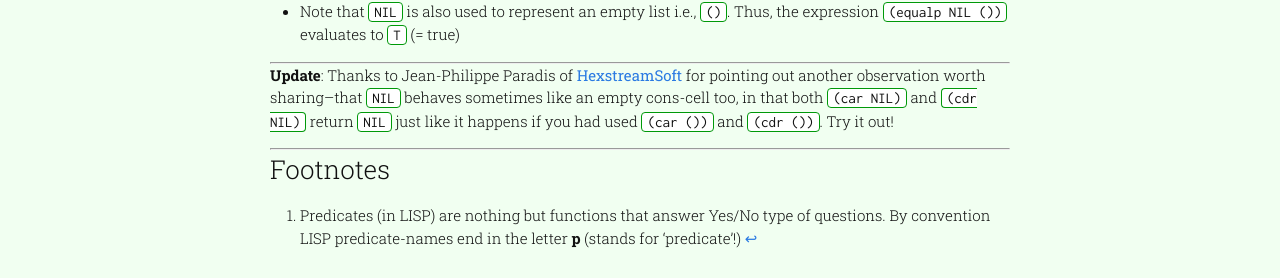
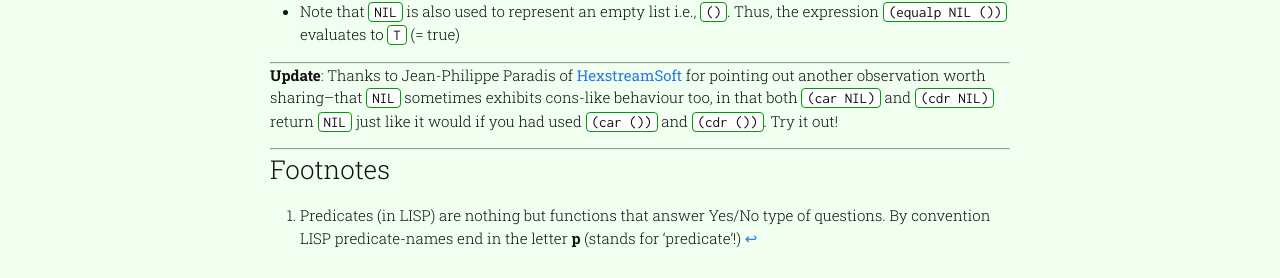
Before and after one commit to raghuugare/raghuugare.bkup, a Jekyll site: the page built from _posts/2014-12-19-subtle_difference.markdown, in a window 1280 px wide. Shown: the part 1733-2011 px from the top of the page. Built offline with Jekyll 4.4.1, drawn with Linux system fonts in a browser that asks for light colours; some web fonts are replaced.

Commit message:
Small update.

```diff
--- a/_posts/2014-12-19-subtle_difference.markdown
+++ b/_posts/2014-12-19-subtle_difference.markdown
@@ -86,7 +86,7 @@ Good observation! You will understand this when you learn the basics of LISP.
 
 ---
 
-**Update**: Thanks to Jean-Philippe Paradis of [HexstreamSoft][link_hexstream] for pointing out another observation worth sharing--that `NIL` behaves sometimes like an empty cons-cell too, in that both `(car NIL)` and `(cdr NIL)` return `NIL` just like it happens if you had used `(car ())` and `(cdr ())`. Try it out!
+**Update**: Thanks to Jean-Philippe Paradis of [HexstreamSoft][link_hexstream] for pointing out another observation worth sharing--that `NIL` sometimes exhibits cons-like behaviour too, in that both `(car NIL)` and `(cdr NIL)` return `NIL` just like it would if you had used `(car ())` and `(cdr ())`. Try it out!
 
 ---
 
```
